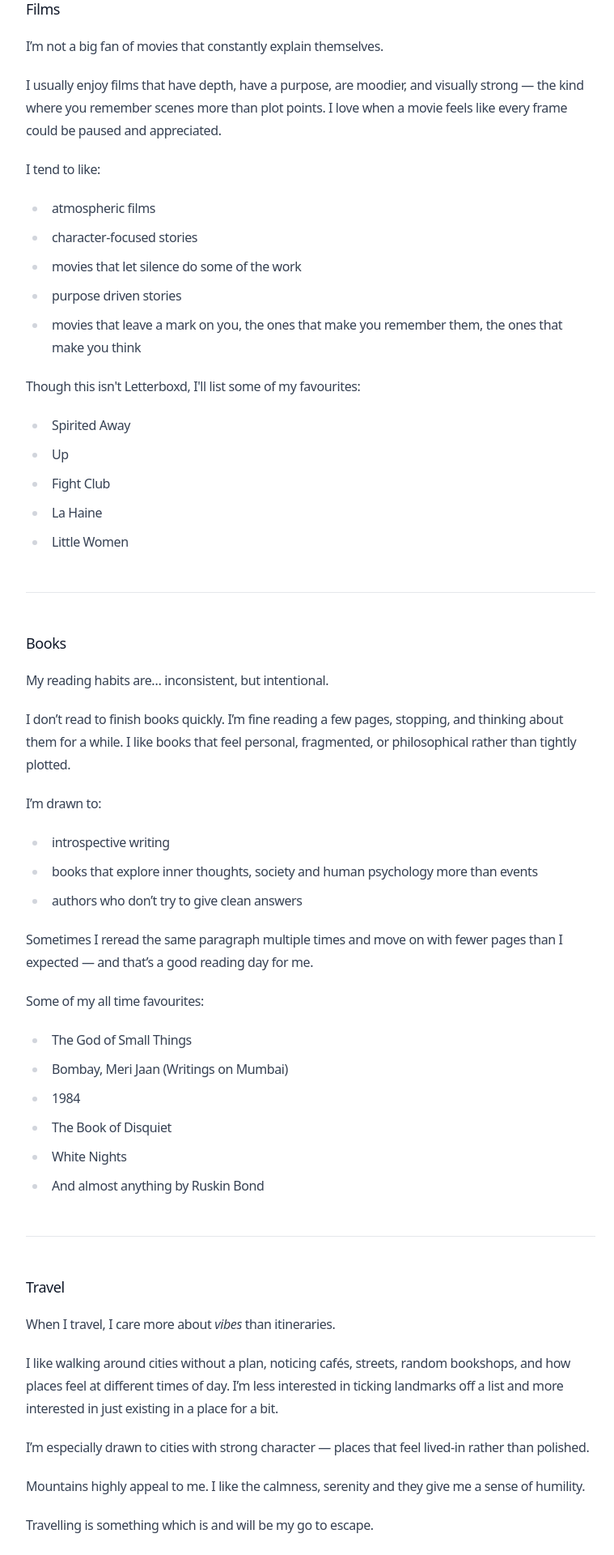
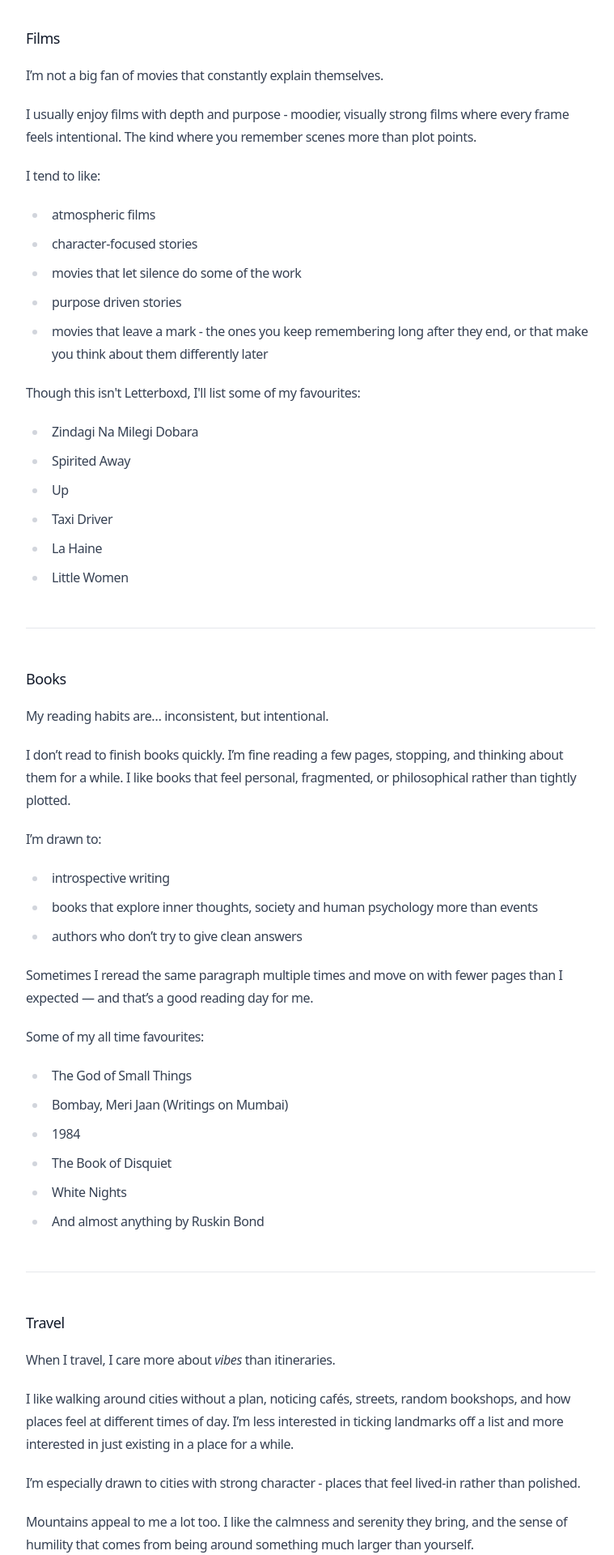
Before and after one commit to kankaniakshat185/portfolio, a Next.js app: page /blog/a-deep-dive-into-me in a window 1280 px wide. Shown: the part 1600-3520 px from the top of the page at 81% size, without its empty margins (256-1015 px from the left). Built offline with nearby package versions, Linux system fonts and the light colour scheme.

Commit message:
updated personal blogs

```diff
--- a/app/blog/a-deep-dive-into-me/page.mdx
+++ b/app/blog/a-deep-dive-into-me/page.mdx
@@ -30,13 +30,15 @@
 Some artists and bands I keep coming back to:
 - Led Zeppelin
 - Pink Floyd
+- Talking Heads
 - The Velvet Underground
 - Nujabes
 - Khruangbin
 - The Strokes
-- Talking Heads
+- Peter Cat Recording Co
 
-I’m especially drawn to songs that feel *unrushed*. Tracks that have a story to tell, an experience to share, and a soul to make you feel alive.
+
+I’m especially drawn to songs that feel *unrushed*. Tracks that have a story to tell, an experience to share, and a soul that makes you feel something.
 
 ---
 
@@ -44,19 +46,20 @@
 
 I’m not a big fan of movies that constantly explain themselves.
 
-I usually enjoy films that have depth, have a purpose, are moodier, and visually strong — the kind where you remember scenes more than plot points. I love when a movie feels like every frame could be paused and appreciated.
+I usually enjoy films with depth and purpose - moodier, visually strong films where every frame feels intentional. The kind where you remember scenes more than plot points.
 
 I tend to like:
 - atmospheric films
 - character-focused stories
 - movies that let silence do some of the work
 - purpose driven stories
-- movies that leave a mark on you, the ones that make you remember them, the ones that make you think
+- movies that leave a mark - the ones you keep remembering long after they end, or that make you think about them differently later
 
 Though this isn't Letterboxd, I'll list some of my favourites:
+- Zindagi Na Milegi Dobara
 - Spirited Away
 - Up
-- Fight Club
+- Taxi Driver
 - La Haine
 - Little Women
 
@@ -89,13 +92,14 @@
 
 When I travel, I care more about *vibes* than itineraries.
 
-I like walking around cities without a plan, noticing cafés, streets, random bookshops, and how places feel at different times of day. I’m less interested in ticking landmarks off a list and more interested in just existing in a place for a bit.
+I like walking around cities without a plan, noticing cafés, streets, random bookshops, and how places feel at different times of day. I’m less interested in ticking landmarks off a list and more interested in just existing in a place for a while.
 
-I’m especially drawn to cities with strong character — places that feel lived-in rather than polished.
+I’m especially drawn to cities with strong character - places that feel lived-in rather than polished.
 
-Mountains highly appeal to me. I like the calmness, serenity and they give me a sense of humility.
+Mountains appeal to me a lot too. I like the calmness and serenity they bring, and the sense of humility that comes from being around something much larger than yourself.
 
-Travelling is something which is and will be my go to escape.
+Travel is something that is — and probably always will be — my go-to escape.
+
 
 ---
 
@@ -115,9 +119,10 @@
 
 ## Why This Page Exists
 
-None of this is separate from who I am as a computer science student.
+None of this is really separate from who I am as a computer science student.
 
-The same reason I enjoy slow songs or neo-noir films is the reason I like clean code, understandable systems, and ideas that age well. I’m drawn to things that don’t rush you — things that reward sticking around.
+The same reason I enjoy slow songs or atmospheric films is probably the reason I like clean code, understandable systems, and ideas that age well. I’m drawn to things that don’t rush you — things that reward sticking around.
+
 
 ---
 
--- a/app/blog/my-dreams-and-goals/page.mdx
+++ b/app/blog/my-dreams-and-goals/page.mdx
@@ -72,18 +72,21 @@
 
 ---
 
+
 ## Computer Science (A Craft I Take Seriously)
 
 Computer science is one of the main crafts I want to master in my life.
 
 I’m especially drawn to:
-- **machine learning and NLP**, because I love the idea of teaching systems to understand messy human language
-- **operating systems**, where abstractions fall away and you’re forced to face reality — memory, scheduling, performance
-- **product-focused SDE roles**, where technical decisions shape how real people experience software
+
+* **systems programming and distributed systems**, where abstractions eventually give way to reality — memory, concurrency, scheduling, latency, failures, and performance
+* **machine learning and NLP**, because I love the idea of building systems that can make sense of messy human language
+* **product-focused software engineering**, where technical decisions ultimately shape how real people experience software
 
 I don’t want to just “know tools.” I want to understand systems deeply enough to build things that last.
 
 Good software, to me, feels like a well-engineered car: reliable, understandable, and rewarding to use.
+
 
 ---
 
@@ -120,7 +123,7 @@
 
 Not to prove anything to others — but to myself.
 
-Training for something that long forces discipline, patience, and humility. You can’t fake it. You either show up every day or you don’t.
+Training for something that long forces discipline, patience, and humility. You can’t fake it. You have to keep showing up, even when you don't feel like it.
 
 That lesson carries everywhere else in life.
 
@@ -133,7 +136,7 @@
 At some point, I want to:
 - work as a barista
 - understand the ritual, not just the caffeine
-- Opening my own cafe someday(fingers crossed!)
+- open my own cafe someday (fingers crossed!)
 
 There’s something grounding about making something simple, physical, and repeatable — and doing it well for others and for myself.
 
@@ -143,7 +146,7 @@
 
 ## Showing Up
 
-And last but not the least, showing up. In good times and in bad, For people that matter to me, and for myself.
+And last, but certainly not least, showing up. In good times and in bad, For the people who matter to me, and for myself.
 
 ---
 
--- a/app/blog/thinking-in-systems/page.mdx
+++ b/app/blog/thinking-in-systems/page.mdx
@@ -98,22 +98,26 @@
 - clarity of thought over speed alone
 - long-term growth over short-term output
 
-If you’re more interested in *how* someone thinks than how polished their resume is, we’ll probably get along.
 
 ---
 
 ### Technologies I love working with
 
-My best friends are C++ and Python while C is a distant one(hehe), libraries like Numpy, Pandas, Sci-kit learn, Tensorflow and Pytorch are my allies and I love working on data processing tasks and anything related to visualisation of huge amounts of data.
+My best friends are C++ and Python, while C is a distant one (hehe). Libraries like NumPy, Pandas, Scikit-learn, and PyTorch are my allies, and I enjoy working with data processing, visualization, and anything that involves turning complex data into something meaningful.
 
-I also enjoy working with Operating System concepts and building stuff up from scratch.
+I’m deeply interested in Software Engineering, especially building reliable, scalable, and maintainable systems. I enjoy exploring Distributed Systems and Systems Programming by building things from scratch and understanding what happens under the hood. Low-latency, high-throughput systems that can scale without sacrificing reliability are something I’m particularly passionate about. I also love working on infrastructure, developer tooling, and infrastructure orchestration, and I’m always interested in understanding how complex systems can be designed, deployed, observed, and operated effectively.
 
-Machine Learning and Natural Language Processing in specific are areas I'm deeply passionate about, I love learning about newest advancements in transformers and am always keen to work with them.
+Machine Learning and Natural Language Processing are also a major part of what I enjoy. I like experimenting with models, understanding how they work under the hood, and keeping up with the latest advancements in Transformers and modern AI systems. I’m especially interested in the intersection of ML and systems engineering - building the infrastructure and software that makes intelligent applications reliable, scalable, and practical.
+
+At the end of the day, I simply enjoy building things - whether it’s a low-level system, a distributed service, an infrastructure platform, or an ML-powered application and I’m always curious about how far I can push it in terms of performance, reliability, and scale.
+
 
 ---
 
 ### A Question I Keep Coming Back To
 
-How do you build things that remain understandable — not just correct — as they grow?
+How do you build things that remain understandable - not just correct - as they grow?
+
+Performance, scale, reliability, and complexity are all interesting problems. But the harder problem, I think, is making sure that the system still makes sense six months later.
 
 That’s something I’m still figuring out.
```
